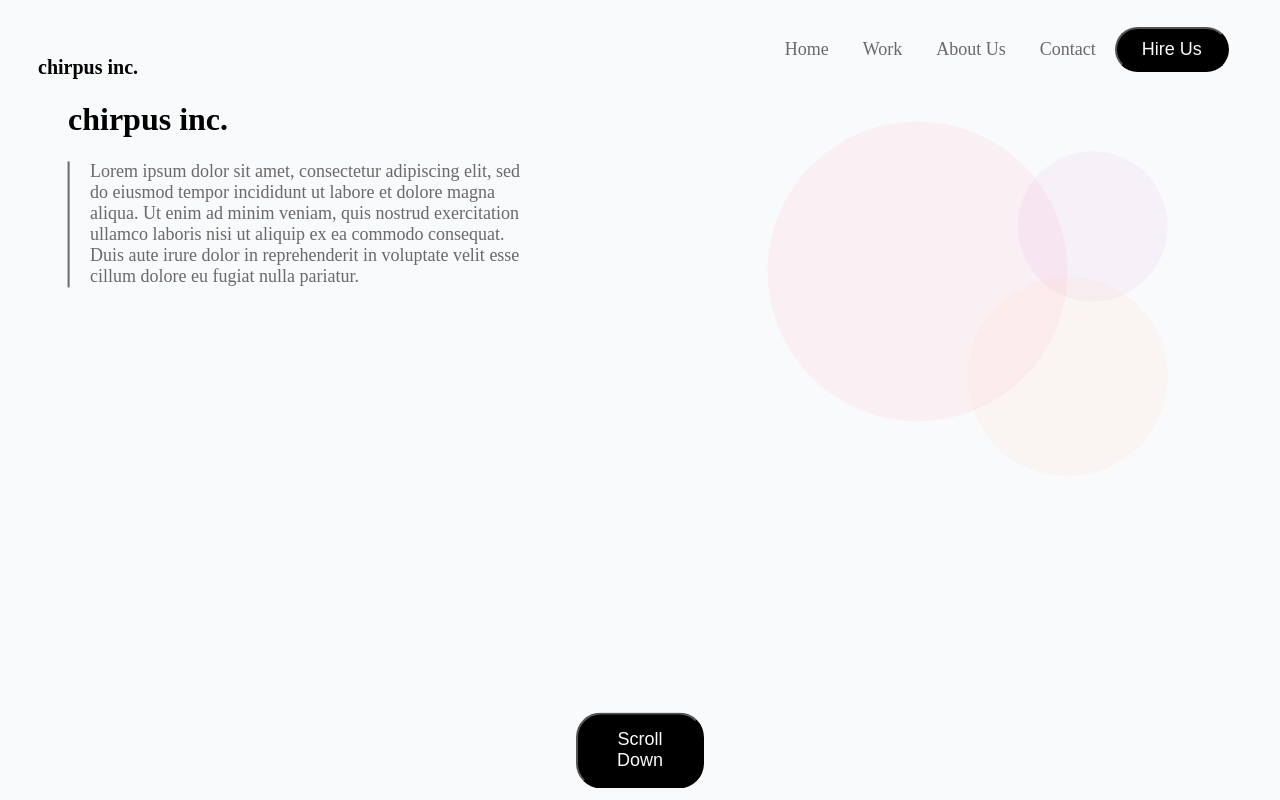
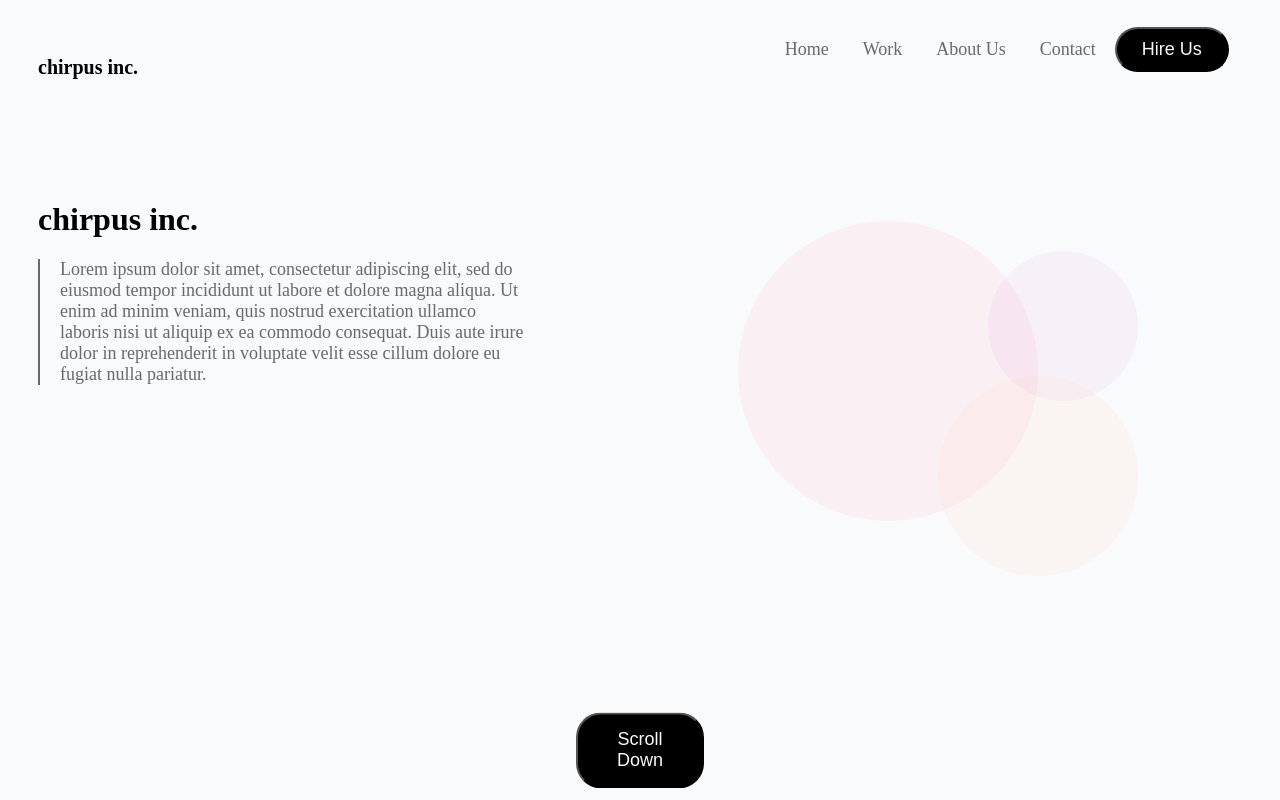
Before and after one commit to hillmodo/Lab1, a plain HTML site: page index.html in a window 1280 px wide. Drawn offline with Linux system fonts and the light colour scheme.

Commit message:
revisions2

```diff
--- a/stylesheet.css
+++ b/stylesheet.css
@@ -115,21 +115,15 @@ a {
         top: 175px;
     }
     #lorem {
-        position: absolute;
-        top: 60px;
         float: left;
-        margin-right: 60%;
+        width: 40%;
         border-left: 2px solid #69696a;
         padding-left: 20px;
         font-size: 18px;
         color: #69696a;
     }
     #outer-container {
-        position: relative;
-        top: 20%;
-        left: 50%;
-        transform: translate(-50%, -80%);
-        margin-left: 30px;
+        margin-top: 100px;
     }
     #scroll {
         position: fixed;
```
